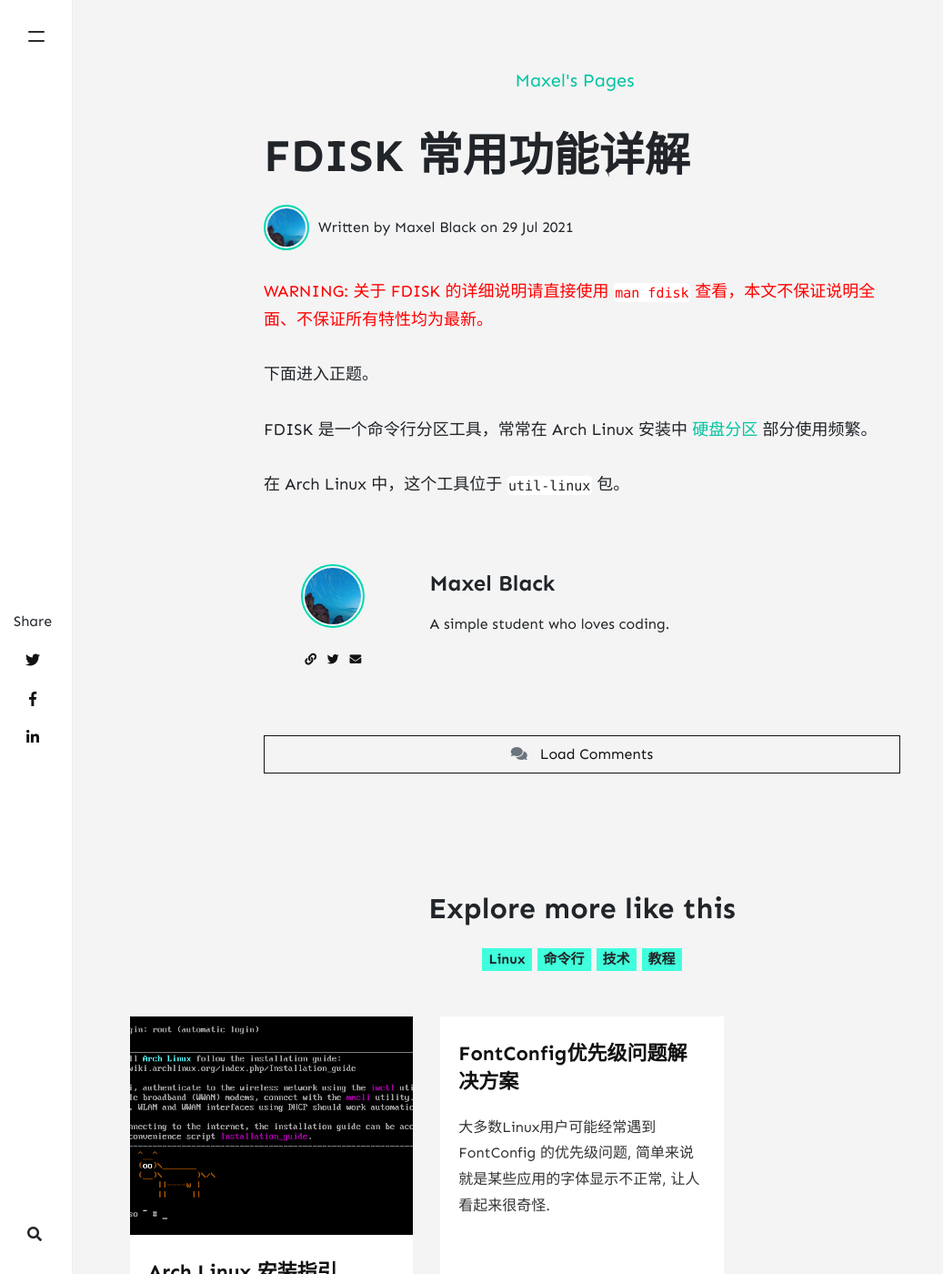
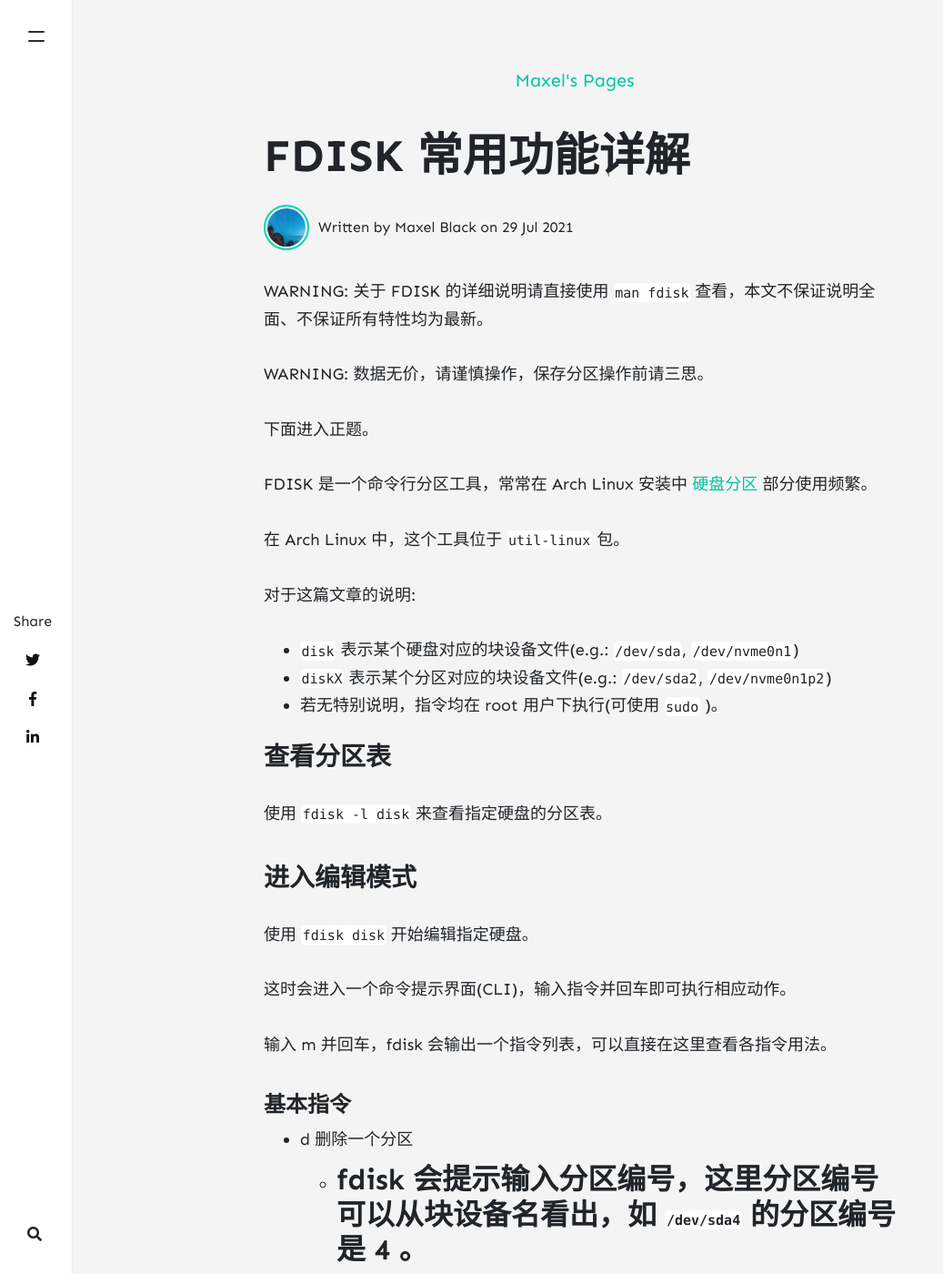
Before and after one commit to maxelblack/maxels-pages, a Jekyll site: the page built from _posts/2021-07-29-fdisk.md, in a window 1280 px wide and 1400 px high. Shown: the whole window at 91% size, without its empty margins (0-1037 px from the left). Built offline with Jekyll 4.4.1, drawn with Linux system fonts in a browser that asks for light colours; nearby versions of some CDN libraries; comment, search, counter and statistics services are not loaded.

Commit message:
Update fdisk tips

```diff
--- a/_posts/2021-07-29-fdisk.md
+++ b/_posts/2021-07-29-fdisk.md
@@ -6,10 +6,38 @@ author: maxelbk
 categories: [ "Linux", "技术", "教程", "命令行" ]
 ---
 
-<p><font color="red">WARNING: 关于 FDISK 的详细说明请直接使用 <code class="highlighter-rouge language-plaintext">man fdisk</code> 查看，本文不保证说明全面、不保证所有特性均为最新。</font></p>
+<div style="font-color:red">
+    <p>WARNING: 关于 FDISK 的详细说明请直接使用 <code style="font-color:black" class="highlighter-rouge language-plaintext">man fdisk</code> 查看，本文不保证说明全面、不保证所有特性均为最新。</p>
+    <p>WARNING: 数据无价，请谨慎操作，保存分区操作前请三思。</p>
+</div>
 
 下面进入正题。
 
 FDISK 是一个命令行分区工具，常常在 Arch Linux 安装中 [硬盘分区](/linux/arch-inst#硬盘分区) 部分使用频繁。
 
 在 Arch Linux 中，这个工具位于 `util-linux` 包。
+
+对于这篇文章的说明:
+- `disk` 表示某个硬盘对应的块设备文件(e.g.: `/dev/sda`, `/dev/nvme0n1`)
+- `diskX` 表示某个分区对应的块设备文件(e.g.: `/dev/sda2`, `/dev/nvme0n1p2`)
+- 若无特别说明，指令均在 root 用户下执行(可使用 `sudo` )。
+
+### 查看分区表
+
+使用 `fdisk -l disk` 来查看指定硬盘的分区表。
+
+### 进入编辑模式
+
+使用 `fdisk disk` 开始编辑指定硬盘。
+
+这时会进入一个命令提示界面(CLI)，输入指令并回车即可执行相应动作。
+
+输入 m 并回车，fdisk 会输出一个指令列表，可以直接在这里查看各指令用法。
+
+
+
+#### 基本指令
+
+- d 删除一个分区
+  - fdisk 会提示输入分区编号，这里分区编号可以从块设备名看出，如 `/dev/sda4` 的分区编号是 4 。
+-
```
